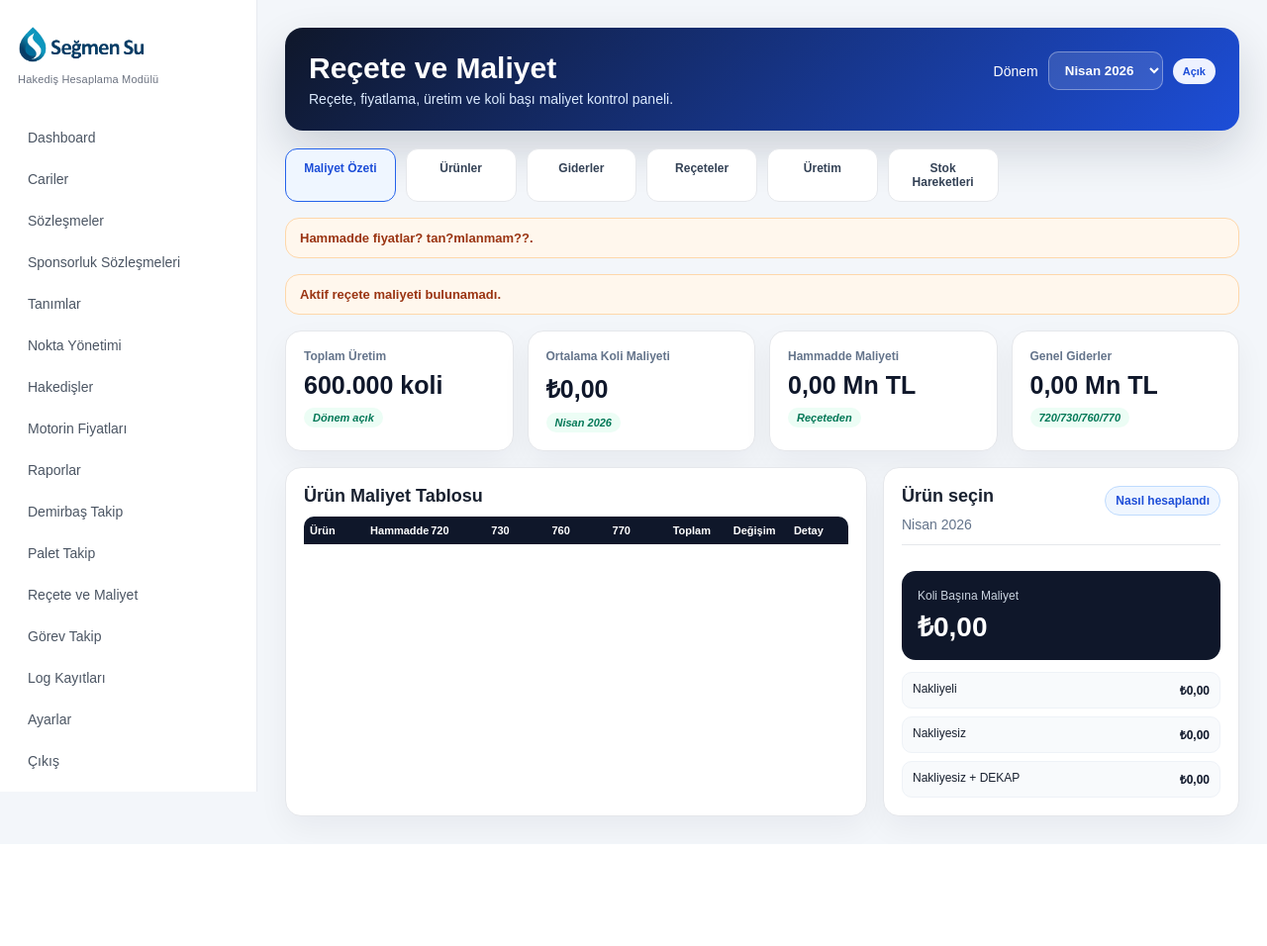
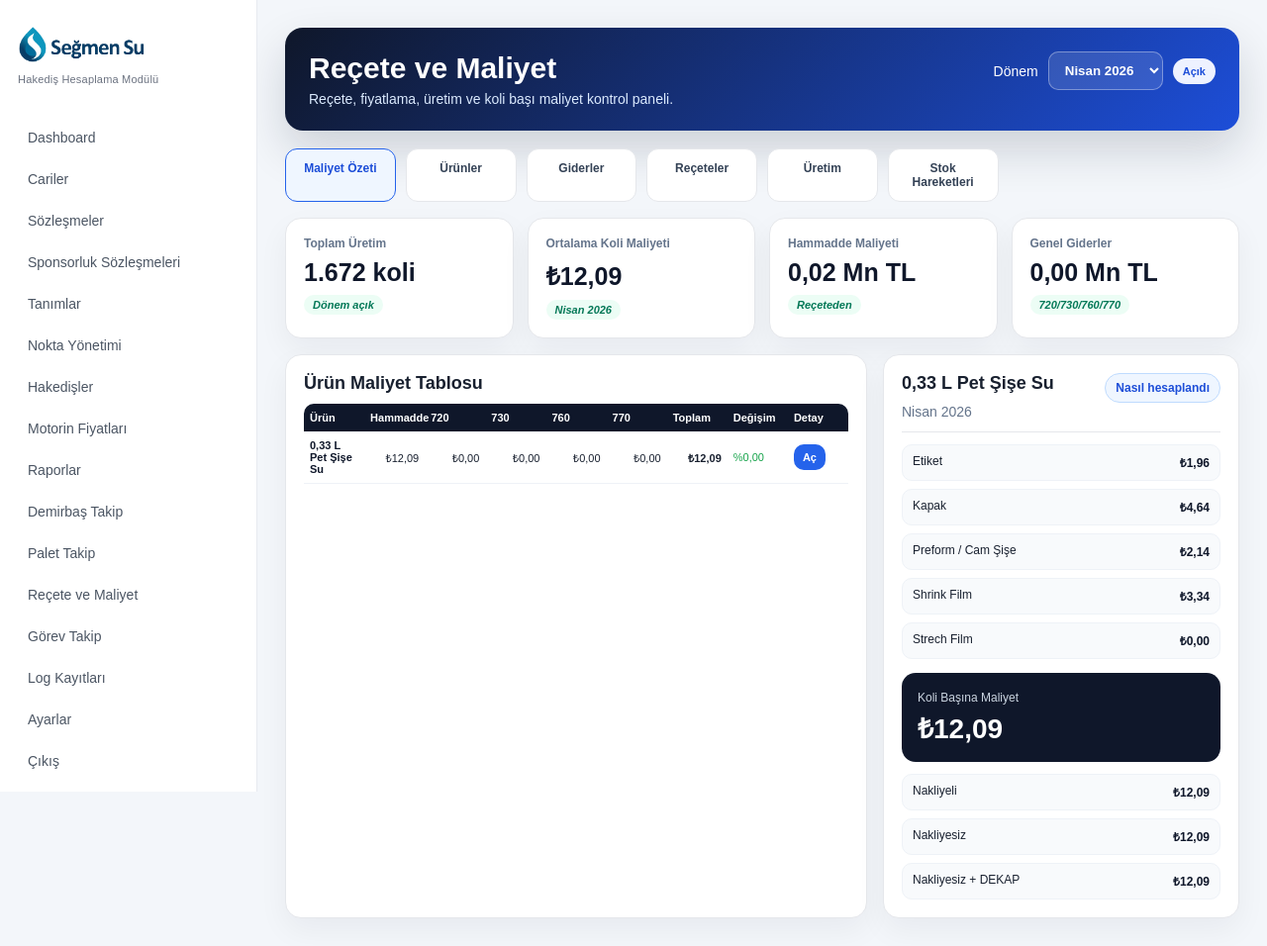
Before and after one commit to emailhakanozturk-blip/segmen, a PHP site: page /recete-maliyet.php in a window 1280 px wide. Shown: the whole page at 99% size. Before the commit the page ends 853 px from the top, so only its background shows below. Run offline with PHP 8.4, Linux system fonts and the light colour scheme; a user stored in the database is signed in; data comes from the database, SQL or seed files in the repository; tables that the repository leaves empty hold one stand-in row (values such as "Sample post"); data that the repository does not hold is empty.

Commit message:
Son güncellemeler

```diff
--- a/recete-maliyet.php
+++ b/recete-maliyet.php
@@ -258,6 +258,62 @@ $uretimIns = $db->prepare("INSERT INTO recete_uretim (donem,urun_adi,koli_miktar
 foreach($uretimSeed as $u){ $uretimIns->execute($u); }
 $db->exec("UPDATE recete_uretim SET koli_miktari=1672 WHERE donem='2026-04' AND urun_adi LIKE '%0,33%'");
 
+$urunSeed = [
+    ['SU-PET-033','0,33 L Pet Şişe Su','PET Şişeler','PET Şişe',24],
+    ['SU-PET-050','0,50 L Pet Şişe Su','PET Şişeler','PET Şişe',24],
+    ['SU-PET-100','1 L Pet Şişe Su','PET Şişeler','PET Şişe',12],
+    ['SU-PET-150','1,5 L Pet Şişe Su','PET Şişeler','PET Şişe',6],
+    ['SU-PET-500','5 L Pet Şişe Su','Bidon / Büyük Hacimli','PET Şişe',4],
+    ['SU-CAM-033','0,33 L Cam Şişe Su','Cam Ürünler','Cam Şişe',24],
+    ['SU-CAM-075','0,75 L Cam Şişe Su','Cam Ürünler','Cam Şişe',12],
+    ['SU-DAM-1900','19 L Damacana Su','Damacana','Damacana',1],
+    ['SU-BAR-200','200 ml Bardak Su','Bardak','Plastik bardak',60],
+];
+$urunIns = $db->prepare("INSERT INTO maliyet_urunler (urun_kodu,urun_adi,urun_grubu,ambalaj_tipi,koli_ici_adet) VALUES (?,?,?,?,?) ON DUPLICATE KEY UPDATE urun_adi=VALUES(urun_adi), urun_grubu=VALUES(urun_grubu), ambalaj_tipi=VALUES(ambalaj_tipi), koli_ici_adet=VALUES(koli_ici_adet)");
+foreach($urunSeed as $u){ $urunIns->execute($u); }
+
+$kalemSeed = [
+    ['Hammadde','Preform / Cam Şişe','Adet',0.0864696],
+    ['Hammadde','Kapak','Adet',0.1906766],
+    ['Hammadde','Kulp','Adet',0],
+    ['Hammadde','Etiket','Adet',0.0799767],
+    ['Hammadde','Shrink Film','Kg',0.1241615],
+    ['Hammadde','Strech Film','Kg',0.5099],
+    ['Hammadde','Palet Ara Seperatör','Adet',0],
+    ['Hammadde','Emniyet Bandı','Adet',0.3599],
+    ['Hammadde','Karton Koli','Adet',13.0000],
+    ['Hammadde','Koli Seperatör','Adet',0],
+    ['Hammadde','Alt folyo','Kg',0.0020],
+    ['Hammadde','Üst Folyo','Kg',0.5099],
+];
+$kalemIns = $db->prepare("INSERT INTO maliyet_kalemleri (kategori,kalem_adi,birim,birim_fiyat) VALUES (?,?,?,?) ON DUPLICATE KEY UPDATE birim=VALUES(birim), birim_fiyat=VALUES(birim_fiyat)");
+foreach($kalemSeed as $k){ $kalemIns->execute($k); }
+
+$fiyatIns = $db->prepare("INSERT INTO maliyet_fiyatlama (fiyat_tarihi,kategori,urun_adi,ton_fiyati,doviz_adet,tl_adet,aciklama) VALUES (?,?,?,?,?,?,?) ON DUPLICATE KEY UPDATE tl_adet=VALUES(tl_adet), aciklama=VALUES(aciklama)");
+foreach($kalemSeed as $k){ $fiyatIns->execute(['2026-04-01',$k[0],$k[1],'', '', $k[3], 'Nisan 2026 başlangıç fiyatı']); }
+
+$pet033Id = (int)$db->query("SELECT id FROM maliyet_urunler WHERE urun_kodu='SU-PET-033' LIMIT 1")->fetchColumn();
+if($pet033Id > 0){
+    $has033 = $db->prepare("SELECT COUNT(*) FROM maliyet_receteler WHERE donem='2026-04' AND urun_id=?");
+    $has033->execute([$pet033Id]);
+    if((int)$has033->fetchColumn() === 0){
+        $receteIns = $db->prepare("INSERT INTO maliyet_receteler (donem,urun_id,kalem_id,miktar,fire_orani,satir_tutari,aciklama) VALUES ('2026-04',?,?,?,?,?,?)");
+        $rows033 = [
+            ['Preform / Cam Şişe',24,3,2.1375,'0,33 PET preform'],
+            ['Kapak',24,1.5,4.6448,'0,33 PET kapak'],
+            ['Etiket',24,2,1.9580,'0,33 PET etiket'],
+            ['Shrink Film',0.026,3.5,3.3435,'0,33 PET shrink'],
+            ['Strech Film',0.0088,2,0.0046,'0,33 PET strech'],
+        ];
+        foreach($rows033 as $r){
+            $kidStmt = $db->prepare("SELECT id FROM maliyet_kalemleri WHERE kalem_adi=? LIMIT 1");
+            $kidStmt->execute([$r[0]]);
+            $kid = (int)$kidStmt->fetchColumn();
+            if($kid > 0){ $receteIns->execute([$pet033Id,$kid,$r[1],$r[2],$r[3],$r[4]]); }
+        }
+    }
+}
+
 $tab = (string)($_GET['tab'] ?? 'ozet');
 if(!in_array($tab, ['ozet','urunler','hammaddeler','fiyatlar','receteler','uretim','giderler','nakliye','stok_hareketleri'], true)){ $tab = 'ozet'; }
 $donem = (string)($_GET['donem'] ?? '2026-04');
@@ -517,7 +573,7 @@ foreach($urunMaliyetleri as $u){
 $totalProduction = $usedQty > 0 ? $usedQty : (float)($currentDonem['toplam_uretim'] ?? 0);
 $avgCost = $usedQty > 0 ? $weightedTotal / $usedQty : 0;
 $warnings = [];
-if(!$fiyatlar){ $warnings[] = 'Hammadde fiyatlar? tan?mlanmam??.'; }
+if(!$fiyatlar){ $warnings[] = 'Hammadde fiyatları tanımlanmamış.'; }
 if(!$urunMaliyetleri){ $warnings[] = 'Aktif reçete maliyeti bulunamadı.'; }
 $selectedNd = $selected ? ($ndByProduct[$selected['urun_adi']] ?? ['nakliye_tl_koli'=>0,'dekap_tl_koli'=>0]) : ['nakliye_tl_koli'=>0,'dekap_tl_koli'=>0];
 ?>
```
